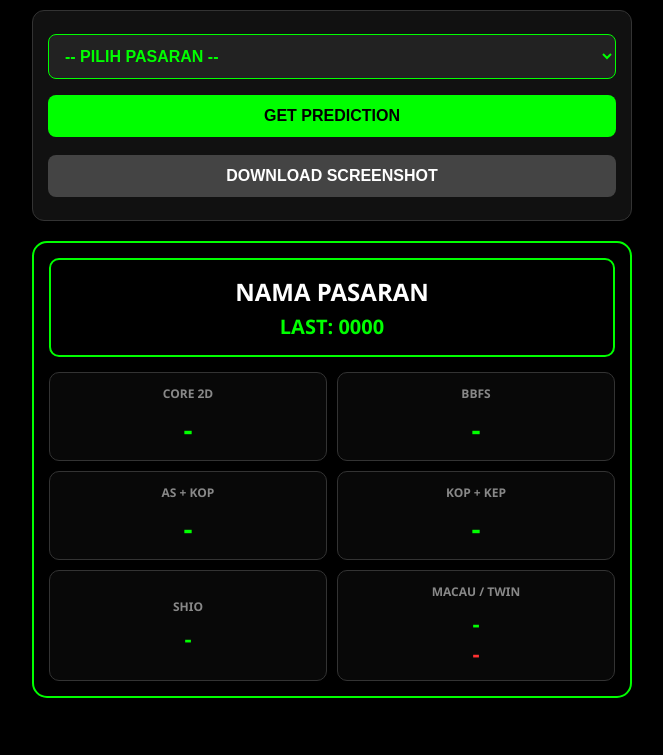
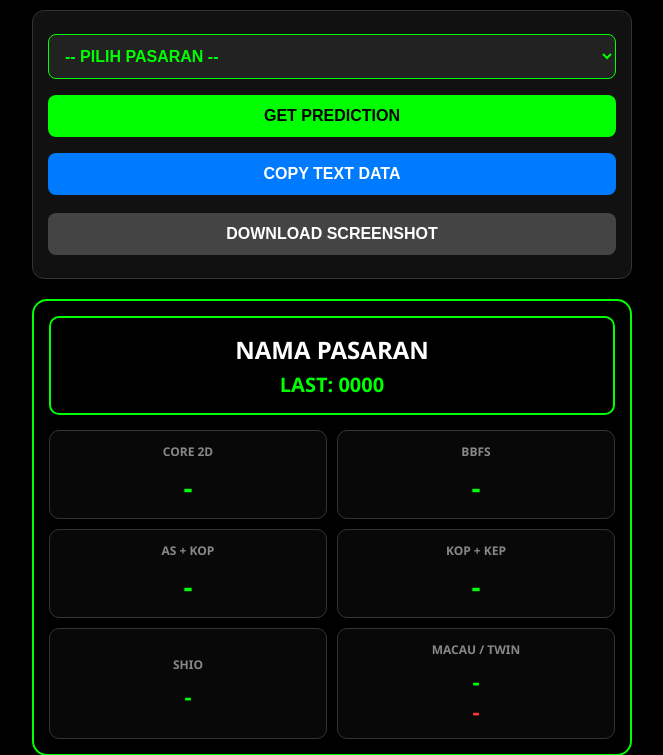
Before and after one commit to pepekosonghiji/rumus-togel, a Flask app: page / in a window 1280 px wide. Shown: the top 755 px of the page, without its empty margins (308-971 px from the left). Run offline with Flask 3, Linux system fonts and the light colour scheme.

Commit message:
Update index.html

```diff
--- a/templates/index.html
+++ b/templates/index.html
@@ -123,6 +123,7 @@
             {% endfor %}
         </select>
         <button id="analyzeBtn">GET PREDICTION</button>
+        <button id="copyBtn" onclick="copyToClipboard()" style="background: #007bff; color: white;">COPY TEXT DATA</button>
         <button id="capBtn" onclick="takeScreenshot()">DOWNLOAD SCREENSHOT</button>
     </div>
 
@@ -213,6 +214,36 @@
             $('#capBtn').text("DOWNLOAD SCREENSHOT").prop('disabled', false);
         });
     }
+    function copyToClipboard() {
+    const market = $('#r_market').text();
+    const last = $('#r_last').text();
+    const core = $('#r_core').text();
+    const bbfs = $('#r_bbfs').text();
+    const askop = $('#r_askop').text();
+    const kopkep = $('#r_kopkep').text();
+    const shio = $('#r_shio').text();
+    const twin = $('#r_twin').text();
+
+    const textToCopy = `
+🎯 PREDIKSI ${market}
+📝 ${last}
+---------------------------
+🚀 CORE 2D : ${core}
+🎡 BBFS    : ${bbfs}
+📐 AS+KOP  : ${askop}
+📏 KOP+KEP : ${kopkep}
+🐉 SHIO    : ${shio}
+👯 TWIN    : ${twin}
+---------------------------
+Cek Terus: rumus-togel.vercel.app
+    `.trim();
+
+    navigator.clipboard.writeText(textToCopy).then(() => {
+        alert("Data Berhasil di Copy!");
+    }).catch(err => {
+        console.error('Gagal copy: ', err);
+    });
+}
 </script>
 
 </body>
```
